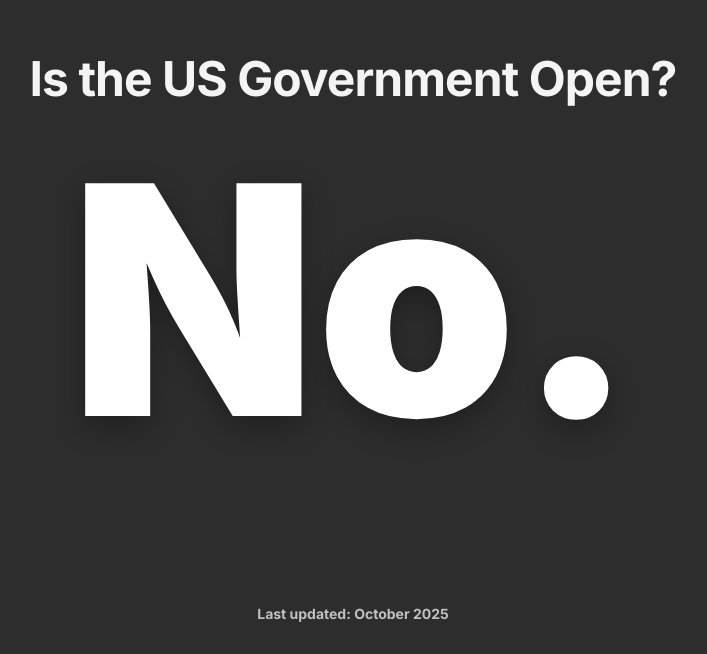
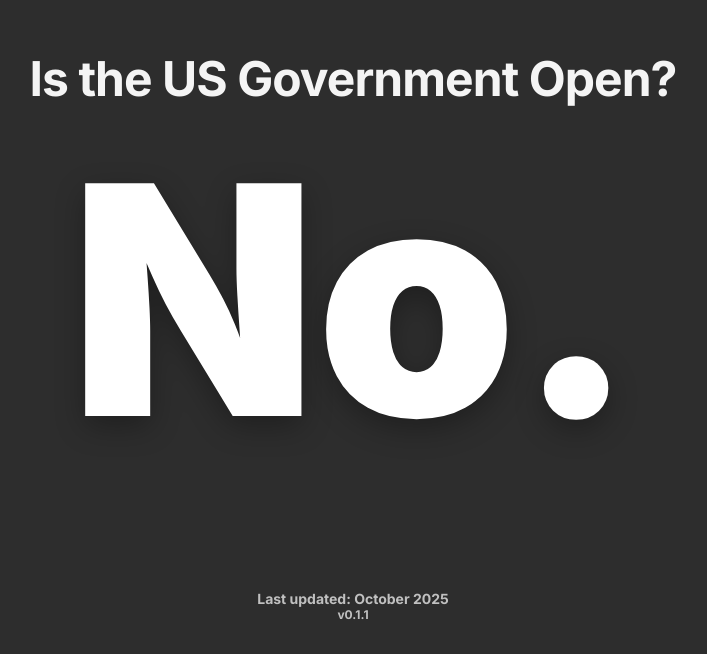
Before and after one commit to treeofthought/shutdown, a plain HTML site: page index.html in a window 1280 px wide. Shown: the part 146-800 px from the top of the page, without its empty margins (287-994 px from the left). Drawn offline with Linux system fonts and the light colour scheme.

Commit message:
add version to footer and switch to classes

```diff
--- a/index.html
+++ b/index.html
@@ -26,7 +26,7 @@
             padding: 2rem;
         }
 
-        h1 {
+        .question {
             color: rgba(255, 255, 255, 0.95);
             font-size: clamp(1.5rem, 5vw, 3rem);
             font-weight: 700;
@@ -53,6 +53,10 @@
             text-align: center;
         }
 
+        .version {
+            font-size: 0.75rem;
+        }
+
         @keyframes fadeIn {
             from {
                 opacity: 0;
@@ -74,9 +78,12 @@
 </head>
 
 <body>
-    <h1>Is the US Government Open?</h1>
+    <div class="question">Is the US Government Open?</div>
     <div class="answer">No.</div>
-    <footer>Last updated: October 2025</footer>
+    <footer>
+        Last updated: October 2025
+        <div class="version">v0.1.1</div>
+    </footer>
 </body>
 
 </html>
```
